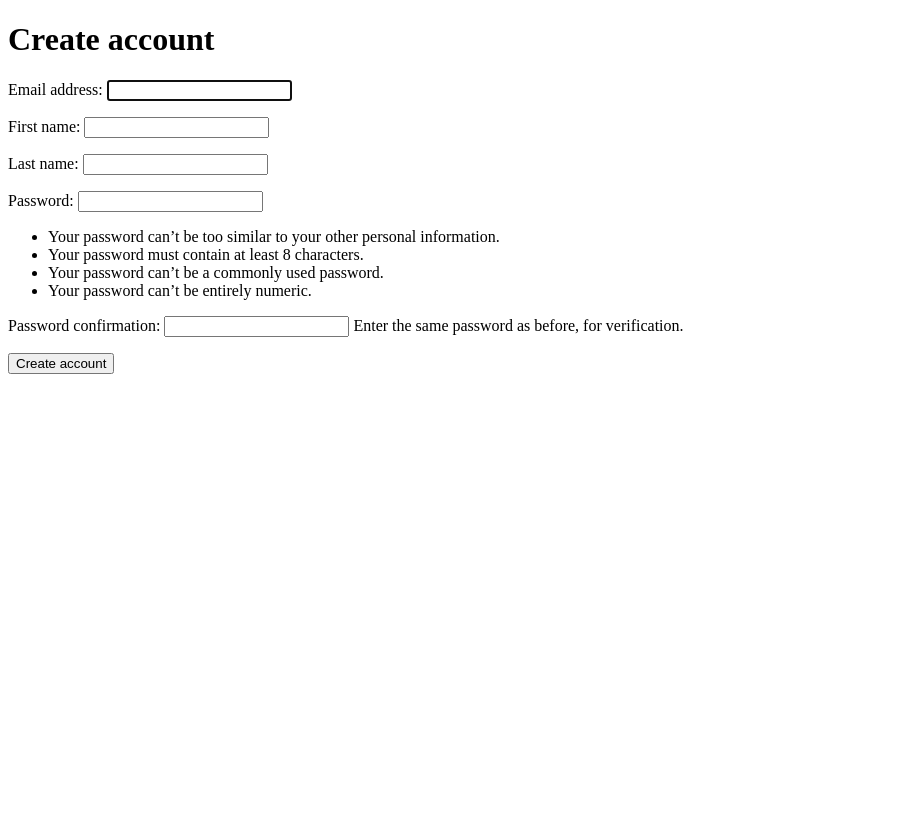
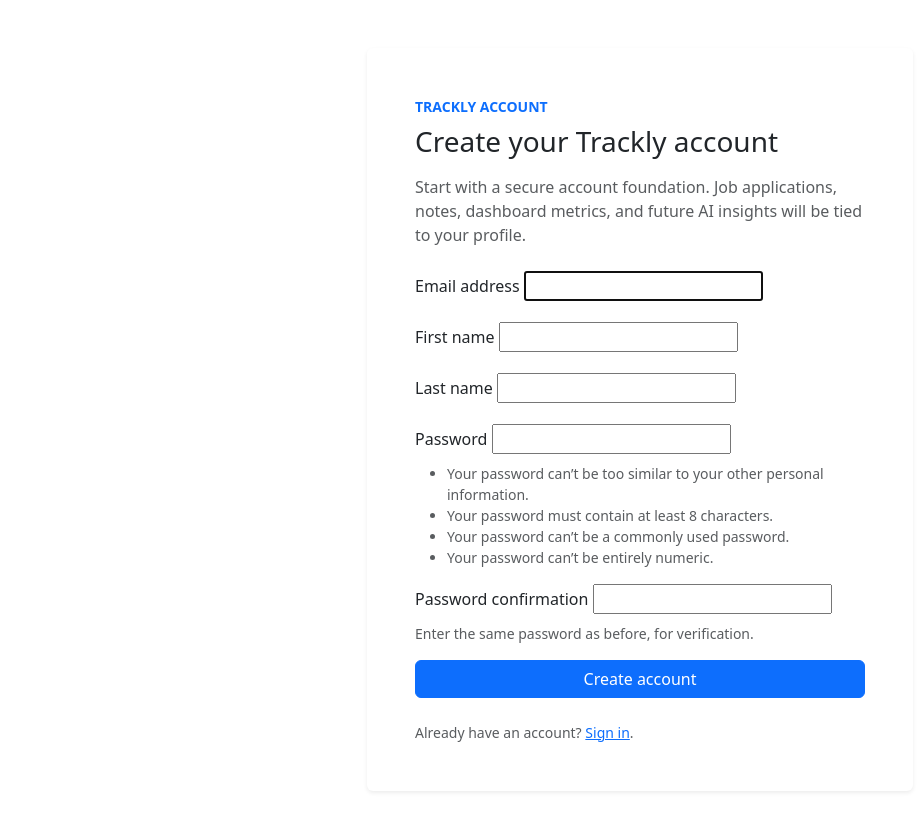
Before and after one commit to AAdewunmi/Trackly-Job-Applications-Tracker-Project, a Django app: page /accounts/signup/ in a window 1280 px wide. Shown: the whole page, without its empty margins (0-920 px from the left). Before the commit the page ends 374 px from the top, so only its background shows below. Run offline with Django 5.2, Linux system fonts and the light colour scheme.

Commit message:
feat(users): add styled signup template

```diff
--- /dev/null
+++ b/templates/base.html
@@ -0,0 +1,27 @@
+<!doctype html>
+<html lang="en">
+  <head>
+    <meta charset="utf-8">
+    <meta name="viewport" content="width=device-width, initial-scale=1">
+    <title>{% block title %}Trackly{% endblock %}</title>
+    <link
+      href="https://cdn.jsdelivr.net/npm/bootstrap@5.3.3/dist/css/bootstrap.min.css"
+      rel="stylesheet"
+    >
+  </head>
+  <body>
+    <main class="container py-5">
+      {% if messages %}
+        <div class="mb-4">
+          {% for message in messages %}
+            <div class="alert alert-{{ message.tags|default:'info' }} mb-2">
+              {{ message }}
+            </div>
+          {% endfor %}
+        </div>
+      {% endif %}
+
+      {% block content %}{% endblock %}
+    </main>
+  </body>
+</html>
--- a/templates/users/signup.html
+++ b/templates/users/signup.html
@@ -1,17 +1,49 @@
-<!doctype html>
-<html lang="en">
-  <head>
-    <meta charset="utf-8">
-    <title>Create account | Trackly</title>
-  </head>
-  <body>
-    <main>
-      <h1>Create account</h1>
-      <form method="post">
-        {% csrf_token %}
-        {{ form.as_p }}
-        <button type="submit">Create account</button>
-      </form>
-    </main>
-  </body>
-</html>
+{% extends "base.html" %}
+
+{% block title %}Create account | Trackly{% endblock %}
+
+{% block content %}
+<div class="row justify-content-center">
+    <div class="col-lg-7 col-xl-6">
+        <div class="card shadow-sm border-0">
+            <div class="card-body p-4 p-md-5">
+                <p class="text-uppercase text-primary fw-semibold small mb-2">Trackly account</p>
+                <h1 class="h3 mb-3">Create your Trackly account</h1>
+                <p class="text-muted mb-4">
+                    Start with a secure account foundation. Job applications, notes, dashboard metrics, and future AI insights will be tied to your profile.
+                </p>
+
+                <form method="post" novalidate>
+                    {% csrf_token %}
+
+                    {% if form.non_field_errors %}
+                        <div class="alert alert-danger">
+                            {{ form.non_field_errors }}
+                        </div>
+                    {% endif %}
+
+                    {% for field in form %}
+                        <div class="mb-3">
+                            <label class="form-label" for="{{ field.id_for_label }}">{{ field.label }}</label>
+                            {{ field }}
+                            {% if field.help_text %}
+                                <div class="form-text">{{ field.help_text }}</div>
+                            {% endif %}
+                            {% for error in field.errors %}
+                                <div class="text-danger small mt-1">{{ error }}</div>
+                            {% endfor %}
+                        </div>
+                    {% endfor %}
+
+                    <button type="submit" class="btn btn-primary w-100">Create account</button>
+                </form>
+
+                <p class="text-muted small mt-4 mb-0">
+                    Already have an account?
+                    <a href="{% url 'users:login' %}">Sign in</a>.
+                </p>
+            </div>
+        </div>
+    </div>
+</div>
+{% endblock %}
```
